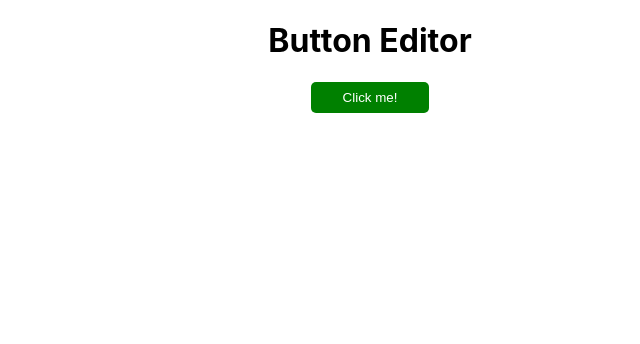
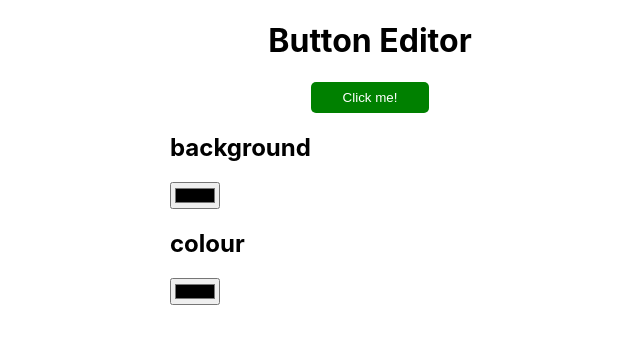
Before and after one commit to kryptondv/button-editor, a React (Create React App) app: page / in a window 1280 px wide. Shown: the top 344 px of the page, without its empty margins (270-910 px from the left). Built offline with nearby package versions, Linux system fonts and the light colour scheme.

Commit message:
add color input

```diff
--- a/src/App.js
+++ b/src/App.js
@@ -1,5 +1,6 @@
 import React from 'react';
 import Button from './components/button/Button';
+import ColorInput from './components/colorInput/ColorInput';
 
 function App() {
   return (
@@ -13,6 +14,8 @@ function App() {
         radius="5px"
         text="Click me!"
       />
+      <ColorInput name="background" />
+      <ColorInput name="colour" />
     </div>
   );
 }
--- /dev/null
+++ b/src/components/colorInput/ColorInput.js
@@ -0,0 +1,12 @@
+import React from 'react';
+
+const ColorInput = ({ name }) => {
+  return (
+    <div>
+      <h2>{name}</h2>
+      <input type="color" name={name}/>
+    </div>
+  );
+}
+
+export default ColorInput;
```
